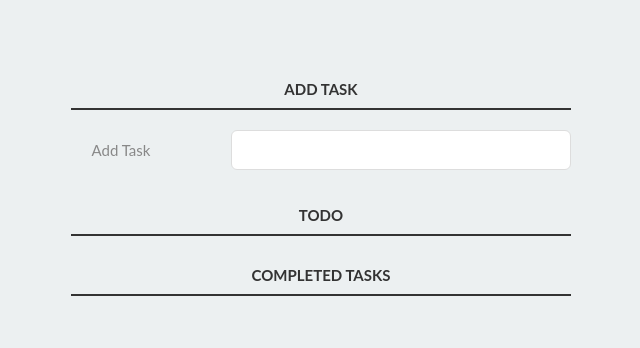
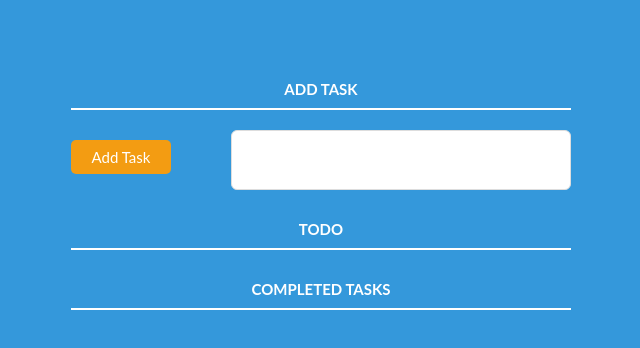
Before and after one commit to Nitya-01/FrontEnd-Projects, a plain HTML site: page To-Do List/index.html in a window 1280 px wide. Shown: the whole page, without its empty margins (319-959 px from the left). Drawn offline with Linux system fonts and the light colour scheme.

Commit message:
Update styles.css

```diff
--- a/To-Do List/styles.css
+++ b/To-Do List/styles.css
@@ -1,8 +1,8 @@
 /* Basic Style */
 body {
-  background: #ecf0f1;
+  background: #3498db; /* Vibrant blue */
   color: #333;
-  font-family: Lato, sans-serif;
+  font-family: 'Lato', sans-serif;
 }
 
 .container {
@@ -32,27 +32,30 @@ button {
 }
 
 button {
-  background: none;
+  background-color: #f39c12; /* Bright orange */
   border: 0;
-  color: #888;
+  color: #fff;
   font-size: 15px;
   width: 100px;
   margin: 10px 0 0;
-  font-family: Lato, sans-serif;
+  font-family: 'Lato', sans-serif;
   cursor: pointer;
+  padding: 8px;
+  border-radius: 5px;
+  transition: background-color 0.3s ease-in-out;
 }
 
 button:hover {
-  color: #333;
+  background-color: #e67e22; /* Darker orange */
 }
 
 /* Heading */
 h3,
 label[for="new-task"] {
-  color: #333;
+  color: #fff; /* White */
   font-weight: 700;
   font-size: 15px;
-  border-bottom: 2px solid #333;
+  border-bottom: 2px solid #fff; /* White */
   padding: 30px 0 10px;
   margin: 0;
   text-transform: uppercase;
@@ -62,17 +65,18 @@ input[type="text"] {
   margin: 0;
   font-size: 18px;
   line-height: 18px;
-  height: 18px;
+  height: 38px;
   padding: 10px;
   border: 1px solid #ddd;
   background: #fff;
   border-radius: 6px;
-  font-family: Lato, sans-serif;
-  color: #888;
+  font-family: 'Lato', sans-serif;
+  color: #333;
 }
 
 input[type="text"]:focus {
   color: #333;
+  border-color: #f39c12; /* Bright orange */
 }
 
 .middle {
@@ -90,10 +94,6 @@ input#new-task {
   width: 318px;
 }
 
-p > button:hover {
-  color: #0fc57c;
-}
-
 /* Task list */
 li {
   overflow: hidden;
@@ -104,7 +104,7 @@ li {
 li > input[type="checkbox"] {
   margin: 0 10px;
   position: relative;
-  top: 15px;
+  top: 4px;
 }
 
 li > label {
@@ -112,14 +112,19 @@ li > label {
   line-height: 40px;
   width: 237px;
   padding: 0 0 0 11px;
+  color: #333;
 }
 
 li > input[type="text"] {
   width: 226px;
+  font-size: 16px;
+  border: 1px solid #ddd;
+  padding: 8px;
+  border-radius: 5px;
 }
 
 li > .delete:hover {
-  color: #cf2323;
+  color: #e74c3c; /* Red */
 }
 
 /* Completed */
```
